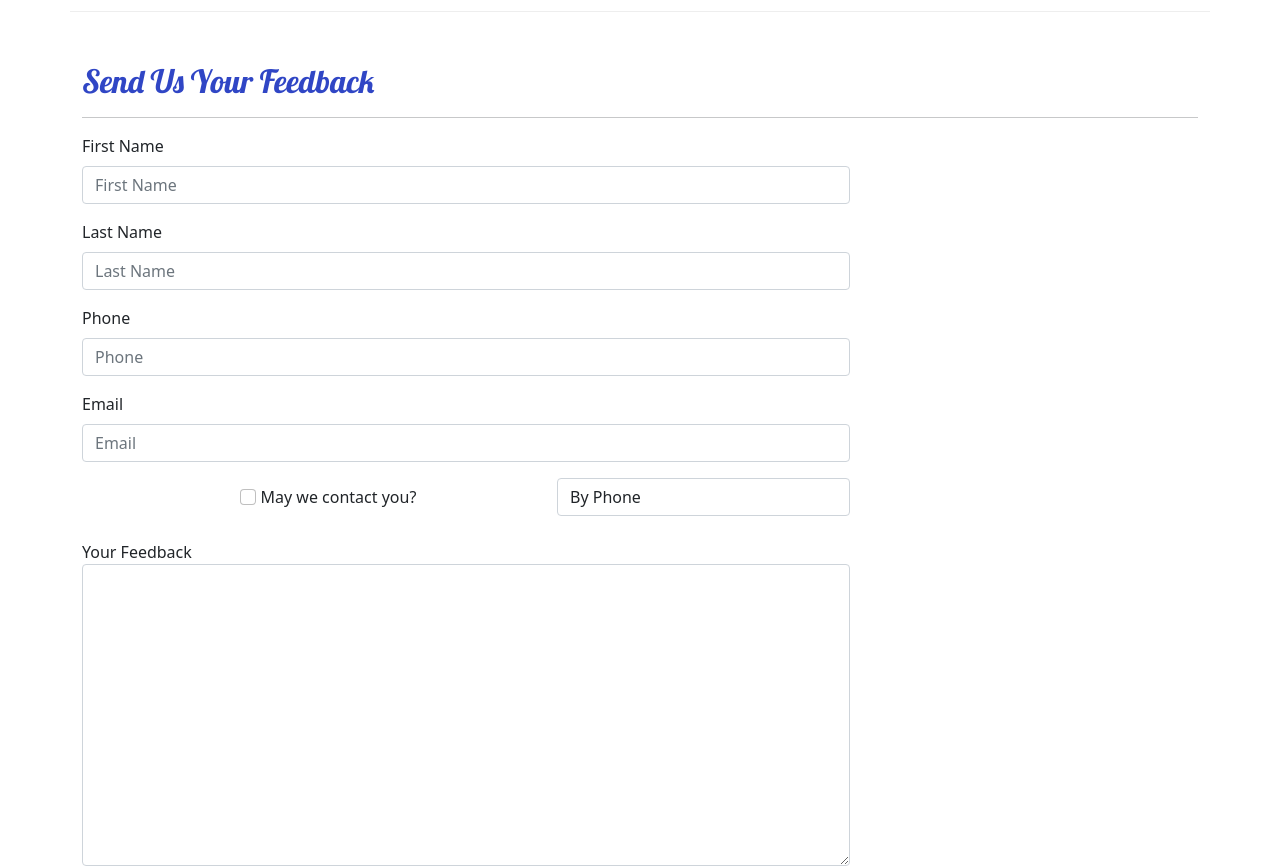
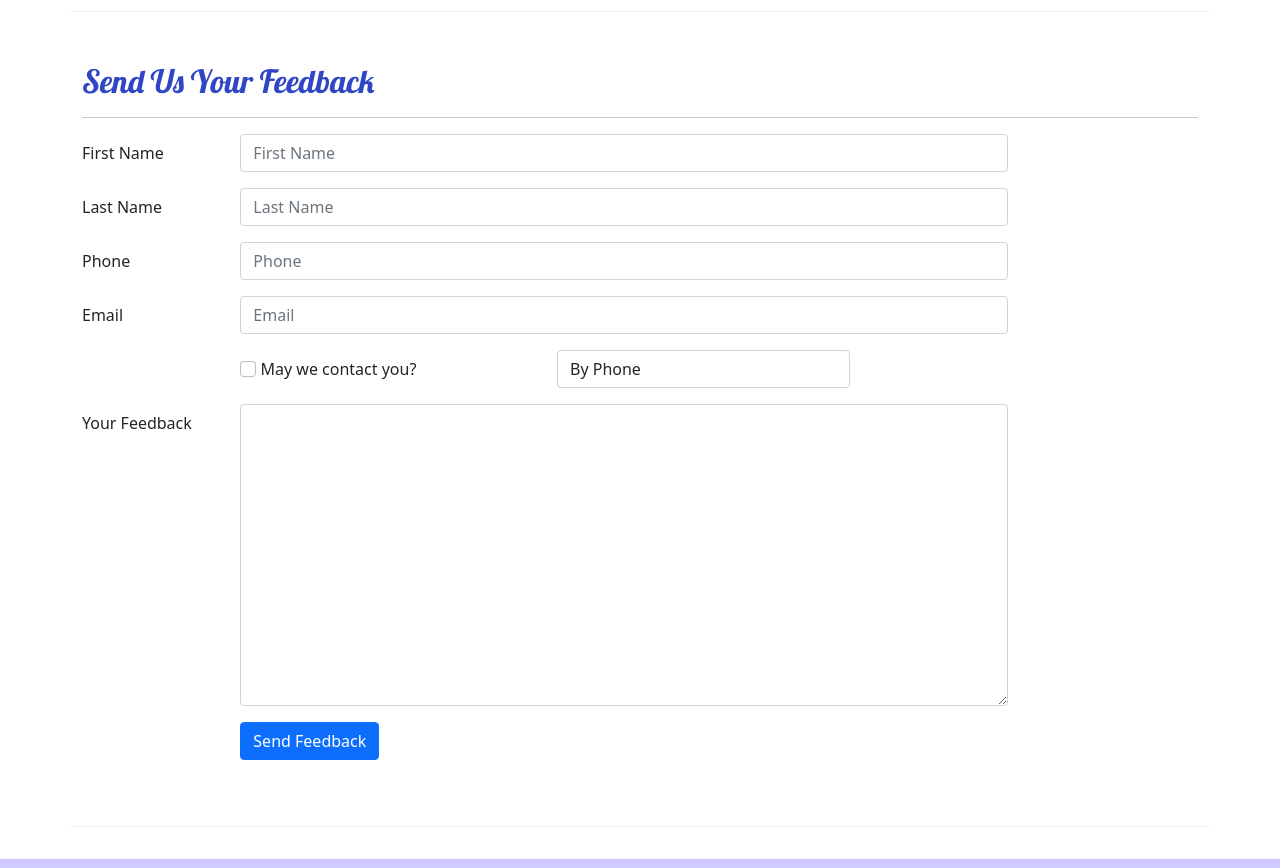
Before and after one commit to skymouse85/nucampReactCourseProject, a React (Create React App) app: page /contact in a window 1280 px wide. Shown: the part 480-1348 px from the top of the page. Built offline with nearby package versions, Linux system fonts and the light colour scheme.

Commit message:
contact form pt 3

```diff
--- a/src/components/ContactForm.js
+++ b/src/components/ContactForm.js
@@ -2,6 +2,12 @@
 import { Formik, Field, Form } from 'formik';
 
 const ContactForm = () => {
+    const handleSubmit = (values, { resetForm }) => {
+        console.log('form values:', values);
+        console.log('in JSON format:', JSON.stringify(values));
+        resetForm();
+    };
+
     return (
         <Formik
             initialValues={{
@@ -11,41 +17,58 @@
                 email: '',
                 agree: false,
                 contactType: 'By Phone',
-                feedback: ''
+                feedback: '',
             }}
-
+            onSubmit={handleSubmit}
         >
             <Form>
                 <FormGroup row>
-                    <Label html='firstName'>
+                    <Label htmlFor='firstName' md='2'>
                         First Name
                     </Label>
                     <Col md='10'>
-                        <Field name='firstName' placeholder='First Name' className='form-control' />
+                        <Field
+                            name='firstName'
+                            placeholder='First Name'
+                            className='form-control'
+                        />
                     </Col>
                 </FormGroup>
                 <FormGroup row>
-                    <Label html='lastName'>
+                    <Label htmlFor='lastName' md='2'>
                         Last Name
                     </Label>
                     <Col md='10'>
-                        <Field name='lastName' placeholder='Last Name' className='form-control' />
+                        <Field
+                            name='lastName'
+                            placeholder='Last Name'
+                            className='form-control'
+                        />
                     </Col>
                 </FormGroup>
                 <FormGroup row>
-                    <Label html='phoneNum'>
+                    <Label htmlFor='phoneNum' md='2'>
                         Phone
                     </Label>
                     <Col md='10'>
-                        <Field name='phoneNum' placeholder='Phone' className='form-control' />
+                        <Field
+                            name='phoneNum'
+                            placeholder='Phone'
+                            className='form-control'
+                        />
                     </Col>
                 </FormGroup>
                 <FormGroup row>
-                    <Label html='email'>
+                    <Label htmlFor='email' md='2'>
                         Email
                     </Label>
                     <Col md='10'>
-                        <Field name='email' placeholder='Email' className='form-control' />
+                        <Field
+                            name='email'
+                            placeholder='Email'
+                            type='email'
+                            className='form-control'
+                        />
                     </Col>
                 </FormGroup>
                 <FormGroup row>
@@ -55,27 +78,42 @@
                             type='checkbox'
                             className='form-check-input'
                         />{' '}
-                        May we contact you? </Label>
+                        May we contact you?
+                    </Label>
                     <Col md='4'>
-                        <Field name='contactType' as='select' className='form-control' >
+                        <Field
+                            name='contactType'
+                            as='select'
+                            className='form-control'
+                        >
                             <option>By Phone</option>
                             <option>By Email</option>
                         </Field>
                     </Col>
                 </FormGroup>
                 <FormGroup row>
-                    <Label html='feedback'></Label>
+                    <Label htmlFor='feedback' md='2'>
+                        Your Feedback
+                    </Label>
                     <Col md='10'>
-                        Your Feedback
-                        <Field name='feedback' as='textarea' rows='12' className='form-control' />
+                        <Field
+                            name='feedback'
+                            as='textarea'
+                            rows='12'
+                            className='form-control'
+                        />
                     </Col>
                 </FormGroup>
                 <FormGroup row>
-
+                    <Col md={{ size: 10, offset: 2 }}>
+                        <Button type='submit' color='primary'>
+                            Send Feedback
+                        </Button>
+                    </Col>
                 </FormGroup>
             </Form>
         </Formik>
-    )
-}
+    );
+};
 
-export default ContactForm
+export default ContactForm;
```
